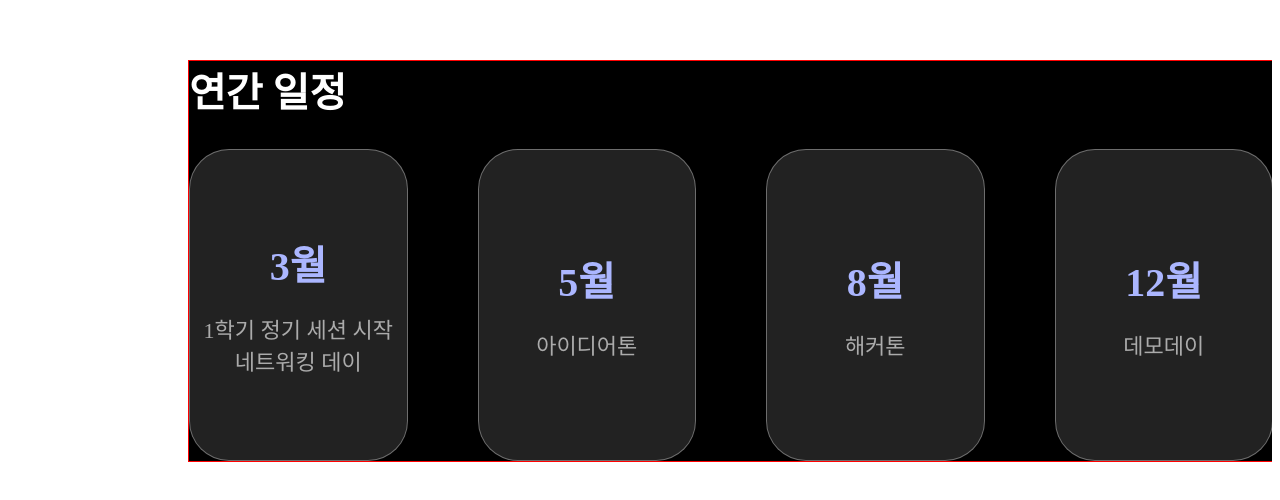
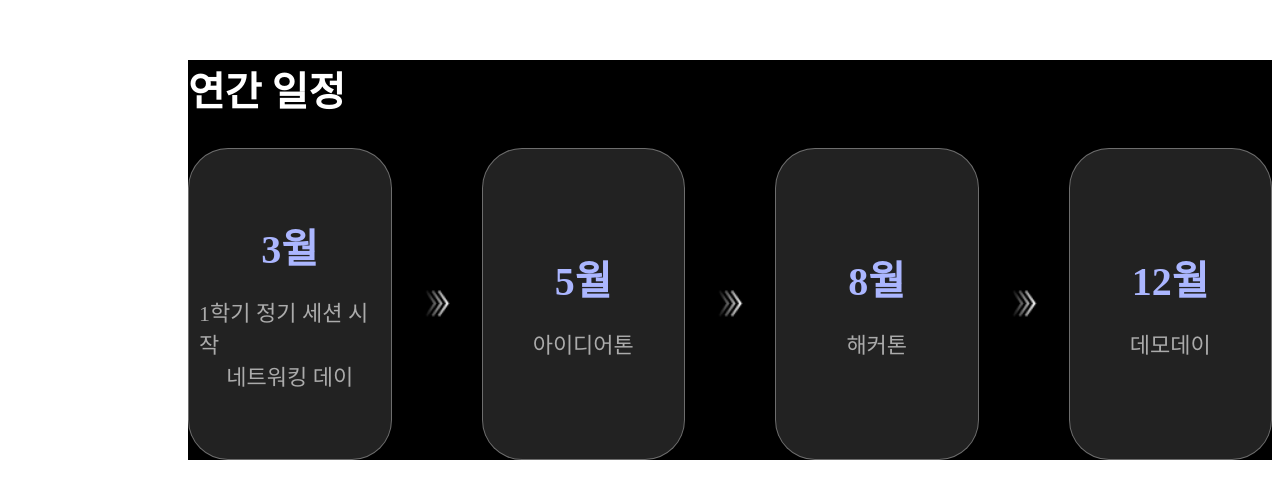
Before and after one commit to gugitgugit/yu-likelion-13th-homepage, a React (Create React App) app: page / in a window 1280 px wide. Shown: the part 538-1038 px from the top of the page. Built offline with nearby package versions, Linux system fonts and the light colour scheme.

Commit message:
design: 아이콘 이미지 설정

```diff
--- a/src/sections/Schedule.js
+++ b/src/sections/Schedule.js
@@ -1,5 +1,6 @@
 import React from 'react';
 import styled from 'styled-components';
+import ThreeArrows from '../assets/three-arrows.png'
 
 const Schedule = () => {
   const scheduleList = [
@@ -14,12 +15,12 @@ const Schedule = () => {
       content: ["아이디어톤"]
     },
     {
-      id: 2,
+      id: 3,
       month: 8,
       content: ["해커톤"]
     },
     {
-      id: 2,
+      id: 4,
       month: 12,
       content: ["데모데이"]
     },
@@ -29,6 +30,7 @@ const Schedule = () => {
       <Title>연간 일정</Title>
       <ScheduleContainer>
         {scheduleList.map(schedule=>(
+          <>
             <ScheduleBox key={schedule.id}>
               <ScheduleMonth>{schedule.month}월</ScheduleMonth>
               <MainEvent>
@@ -37,7 +39,12 @@ const Schedule = () => {
                 ))}
               </MainEvent>
             </ScheduleBox>
-          // <NextIcon/>
+            {schedule.id === 4 ? null :
+              <IconContainer>
+                <NextIcon src={ThreeArrows}/>
+              </IconContainer>
+            }
+          </>
         ))}
       </ScheduleContainer>
     </Wrapper>
@@ -49,7 +56,6 @@ export default Schedule;
 const Wrapper = styled.div`
   width: 100%;
   margin: 500px 0px;
-  border: 1px solid red;
   background-color: black;
   color: white;
 `;
@@ -61,7 +67,7 @@ const Title = styled.div`
 
 const ScheduleContainer = styled.div`
   display: flex;
-  gap: 70px;
+  gap: 30px;
 `;
 const ScheduleBox = styled.div`
   width: 300px;
@@ -93,3 +99,13 @@ const DetailSchedule = styled.div`
   font-size: 22px;
   color: #ABABAB;
 `;
+
+const IconContainer = styled.div`
+  display: flex;
+  justify-content: center;
+  align-items: center;
+`;
+const NextIcon = styled.img`
+  width: 30px;
+  height: 30px;
+`;
```
Also changed, not shown: src/assets/three-arrows.png (added). Lines whose indentation alone changed are shown as unchanged.
